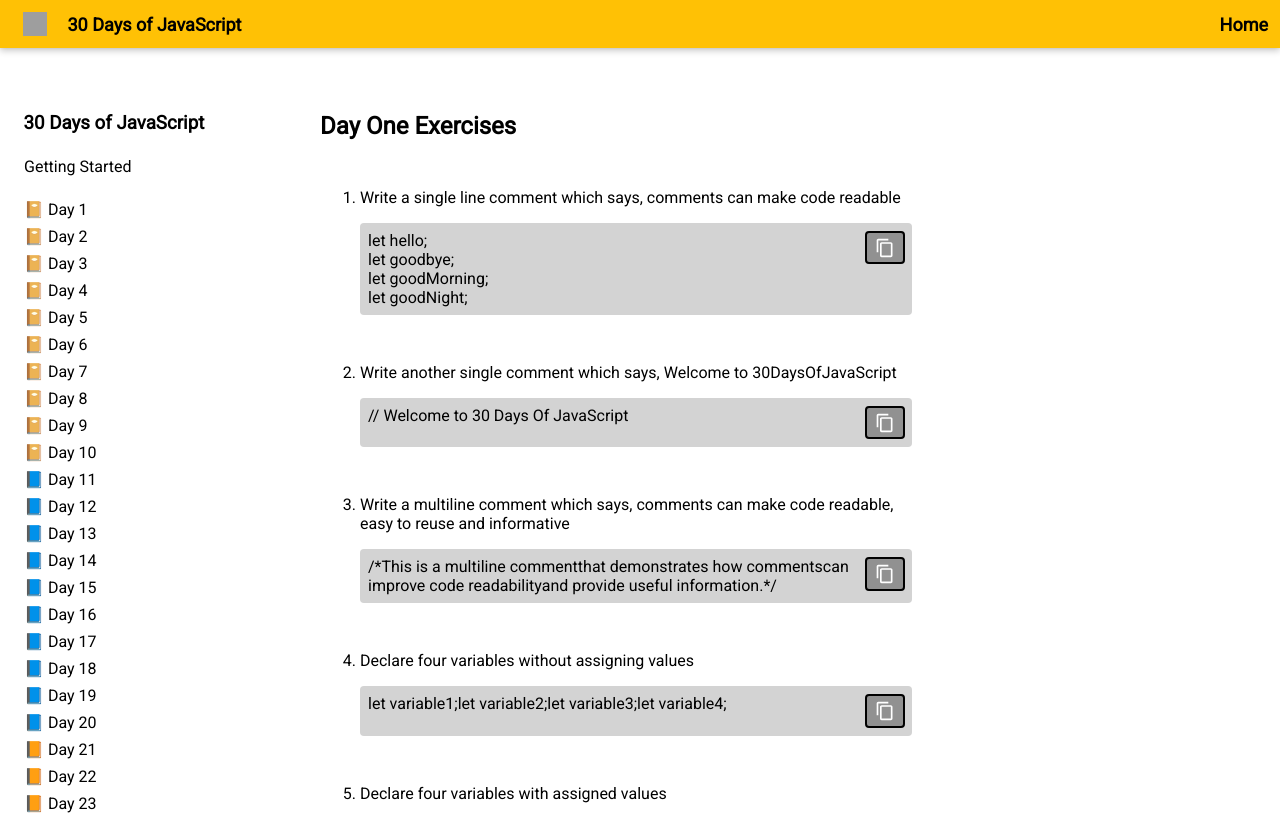
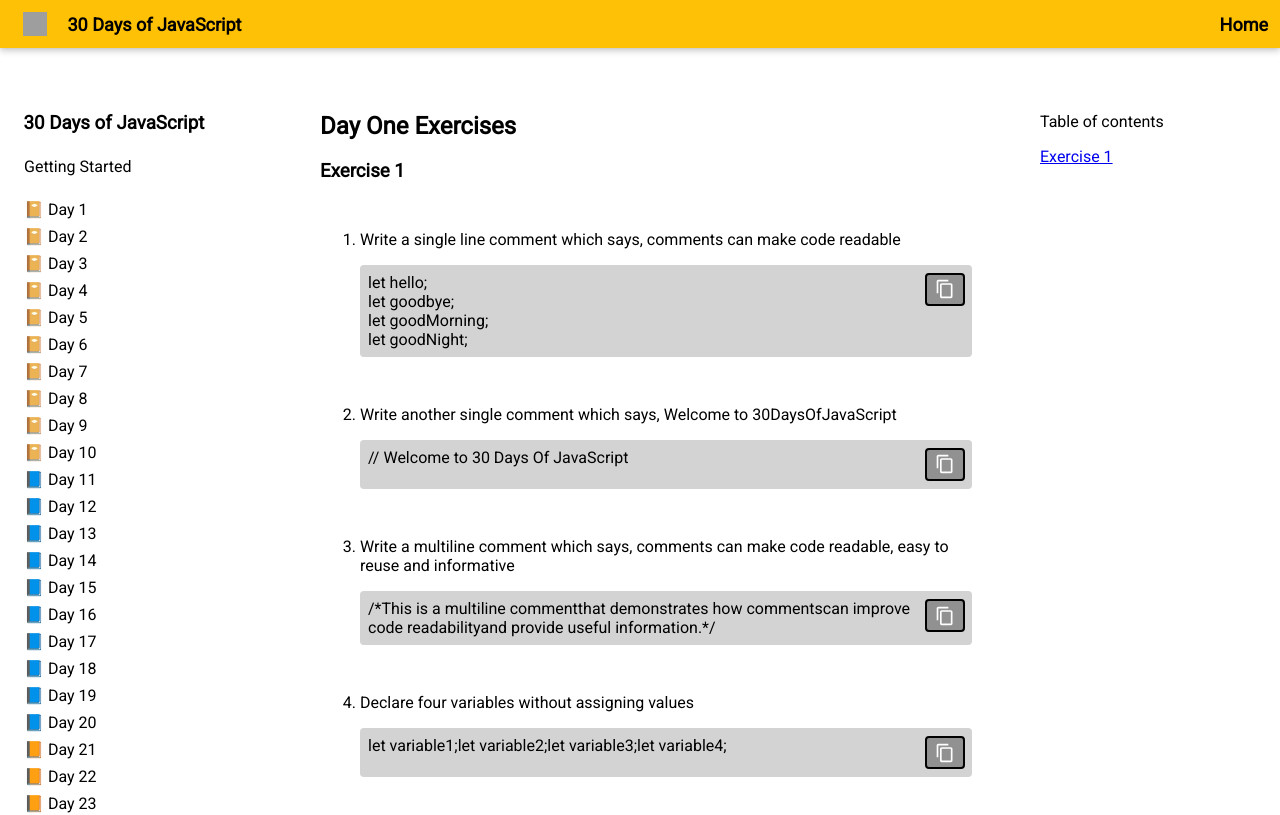
Before and after one commit to Andrew-Neely-82/thirty-days-of-js, a React (Create React App) app: page /day1 in a window 1280 px wide. Shown: the top 815 px of the page. Built offline with nearby package versions, Linux system fonts and the light colour scheme; grey boxes are pictures that could not be loaded.

Commit message:
save point / added page internal nav components

```diff
--- a/src/App.js
+++ b/src/App.js
@@ -1,29 +1,27 @@
 import { BrowserRouter as Router, Switch, Route } from "react-router-dom";
+import { Home, DayOne, DayTwo, DayThree } from "./pages/export.js";
 import { Navbar, Footer, Sidebar } from "./components/index.js";
-import { Home, DayOne, DayTwo, DayThree } from "./pages/export.js";
 import React from "react";
 import "./App.scss";
 
-function App() {
+const App = () => {
   return (
-    <React.Fragment>
+    <Router>
       <Navbar />
       <div className="App">
         <Sidebar />
         <div className="App_content">
-          <Router>
-            <Switch>
-              <Route exact path={"/"} component={Home} />
-              <Route exact path={"/day1"} component={DayOne} />
-              <Route exact path={"/day2"} component={DayTwo} />
-              <Route exact path={"/day3"} component={DayThree} />
-            </Switch>
-          </Router>
+          <Switch>
+            <Route exact path="/" component={Home} />
+            <Route exact path="/day1" component={DayOne} />
+            <Route exact path="/day2" component={DayTwo} />
+            <Route exact path="/day3" component={DayThree} />
+          </Switch>
         </div>
         <Footer />
       </div>
-    </React.Fragment>
+    </Router>
   );
-}
+};
 
 export default App;
--- a/src/App.scss
+++ b/src/App.scss
@@ -3,6 +3,12 @@
 * {
   box-sizing: border-box;
   font-family: "Roboto", sans-serif;
+  scroll-behavior: smooth;
+}
+
+h2,
+h3 {
+  scroll-margin-top: 4rem;
 }
 
 .App {
@@ -14,16 +20,41 @@
     grid-template-columns: auto 1fr;
     margin-left: 20em;
     margin-top: 1.5rem;
+  }
 
   .Day {
+    display: grid;
+    grid-template-columns: 75% 2fr;
     margin: 1.25rem auto;
+
+    .glossary {
+      position: sticky;
+      top: 7rem;
+      align-self: flex-start;
+      width: calc(100% + 1rem);
+
+      span {
+        margin-bottom: 1rem;
+      }
+
+      ul {
+        list-style: none;
+        padding: 0;
+        margin: 0;
+
+        li {
+          margin-top: 1em;
+          margin-bottom: 0.5rem;
+        }
+      }
+    }
 
     ol {
       margin: 1.5rem auto;
 
       .ol-li {
         margin-top: 3rem;
-          width: 60%;
+        width: 90%;
         height: fit-content;
 
         ul {
@@ -108,4 +139,3 @@
     }
   }
 }
-}
--- /dev/null
+++ b/src/components/pageNav/PageWithOneExercise.jsx
@@ -0,0 +1,14 @@
+const PageWithOneExercise = () => {
+  return (
+    <div className="glossary">
+      <ul>
+        <span>Table of contents</span>
+        <li>
+          <a href="#exerciseOne">Exercise 1</a>
+        </li>
+      </ul>
+    </div>
+  );
+};
+
+export default PageWithOneExercise;
--- /dev/null
+++ b/src/components/pageNav/PageWithThreeExercises.jsx
@@ -0,0 +1,20 @@
+const PageWithThreeExercises = () => {
+  return (
+    <div className="glossary">
+      <ul>
+        <span>Table of contents</span>
+        <li>
+          <a href="#exerciseOne">Exercise 1</a>
+        </li>
+        <li>
+          <a href="#exerciseTwo">Exercise 2</a>
+        </li>
+        <li>
+          <a href="#exerciseThree">Exercise 3</a>
+        </li>
+      </ul>
+    </div>
+  );
+};
+
+export default PageWithThreeExercises;
--- /dev/null
+++ b/src/components/pageNav/index.js
@@ -0,0 +1,2 @@
+export { default as OneExercise } from "./PageWithOneExercise";
+export { default as ThreeExercises } from "./PageWithThreeExercises";
--- a/src/pages/dayOne/DayOne.jsx
+++ b/src/pages/dayOne/DayOne.jsx
@@ -1,13 +1,18 @@
+import PageWithOneExercise from "../../components/pageNav/PageWithOneExercise";
 import QaPairs from "../../components/qaPairs/QaPairs";
 import { qaPairs } from "./work";
 
 const DayOne = () => {
   return (
-    <div className="Day">
-      <h2>Day One Exercises</h2>
-      <ol>
-        <QaPairs code={qaPairs} />
-      </ol>
+    <div className="Day" id="exerciseOne">
+      <div className="Day_content">
+        <h2>Day One Exercises</h2>
+        <h3>Exercise 1</h3>
+        <ol>
+          <QaPairs code={qaPairs} />
+        </ol>
+      </div>
+      <PageWithOneExercise />
     </div>
   );
 };
--- a/src/pages/dayThree/DayThree.jsx
+++ b/src/pages/dayThree/DayThree.jsx
@@ -1,13 +1,27 @@
+import { ThreeExercises } from "../../components/pageNav/index";
 import QaPairs from "../../components/qaPairs/QaPairs";
 import { exerciseOne } from "./exerciseOne";
+import { exerciseTwo } from "./exerciseTwo";
 
 const DayThree = () => {
   return (
     <div className="Day">
-      <h2>Day Three Exercises</h2>
-      <ol>
-        <QaPairs code={exerciseOne} />
-      </ol>
+      <div className="Day_content">
+        <h2>Day Three Exercises</h2>
+        <h3 id="exerciseOne">Exercise 1</h3>
+        <ol>
+          <QaPairs code={exerciseOne} />
+        </ol>
+        <h3 id="exerciseTwo">Exercise 2</h3>
+        <ol>
+          <QaPairs code={exerciseTwo} />
+        </ol>
+        <h3 id="exerciseThree">Exercise 3</h3>
+        <ol>
+          <QaPairs code={exerciseOne} />
+        </ol>
+      </div>
+      <ThreeExercises />
     </div>
   );
 };
--- /dev/null
+++ b/src/pages/dayThree/exerciseThree.js
@@ -0,0 +1,6 @@
+export const exerciseThree = [
+  {
+    q: "",
+    a: "",
+  },
+];
--- /dev/null
+++ b/src/pages/dayThree/exerciseTwo.js
@@ -0,0 +1,151 @@
+// Exercises: Level 2
+
+// ? 1
+// Write a script that prompt the user to enter base and height of the triangle and calculate an area of a triangle (area = 0.5 x b x h).
+
+// Enter base: 20
+// Enter height: 10
+// The area of the triangle is 100
+
+// const base = parseFloat(prompt("Enter the base of the triangle:"));
+// const height = parseFloat(prompt("Enter the height of the triangle:"));
+// const area = 0.5 * base * height;
+
+// console.log("The area of the triangle is", area);
+
+// ? 2
+// Write a script that prompt the user to enter side a, side b, and side c of the triangle and and calculate the perimeter of triangle (perimeter = a + b + c)
+
+// Enter side a: 5
+// Enter side b: 4
+// Enter side c: 3
+// The perimeter of the triangle is 12
+
+// const sideA = parseFloat(prompt("Enter side a: "));
+// const sideB = parseFloat(prompt("Enter side b: "));
+// const sideC = parseFloat(prompt("Enter side c: "));
+// const perimeter = sideA + sideB + sideC;
+// console.log(perimeter);
+
+// ? 3
+// Get length and width using prompt and calculate an area of rectangle (area = length x width and the perimeter of rectangle (perimeter = 2 x (length + width))
+
+// const length = parseFloat(prompt("What is the length of the rectangle?"));
+// const width = parseFloat(prompt("What is the width of the rectangle?"));
+// const area = 2 * (length * width);
+// console.log("The area of the rectangle is", area);
+
+// ? 2
+// Get radius using prompt and calculate the area of a circle (area = pi x r x r) and circumference of a circle(c = 2 x pi x r) where pi = 3.14.
+
+// const pi = 3.14;
+// const radius = parseFloat('Enter the radius of the circle');
+// const area = pi * radius * radius;
+// const circumference = 2 * pi * radius;
+// console.log("The area of the circle is", area, "and the circumference of the circle is", circumference);
+
+// ? 3
+// Calculate the slope, x-intercept and y-intercept of y = 2x -2
+
+// ? 4
+// Slope is m = (y2-y1)/(x2-x1). Find the slope between point (2, 2) and point(6,10)
+
+// ? 5
+// Compare the slope of above two questions.
+
+// ? 6
+// Calculate the value of y (y = x2 + 6x + 9). Try to use different x values and figure out at what x value y is 0.
+
+// ? 7
+// Writ a script that prompt a user to enter hours and rate per hour. Calculate pay of the person?
+
+// Enter hours: 40
+// Enter rate per hour: 28
+// Your weekly earning is 1120
+
+// ? 8
+// If the length of your name is greater than 7 say, your name is long else say your name is short.
+
+// ? 9
+// Compare your first name length and your family name length and you should get this output.
+
+// let firstName = 'Asabeneh'
+// let lastName = 'Yetayeh'
+
+// Your first name, Asabeneh is longer than your family name, Yetayeh
+// ? 10
+// Declare two variables myAge and yourAge and assign them initial values and myAge and yourAge.
+
+// let myAge = 250
+// let yourAge = 25
+
+// I am 225 years older than you.
+// Using prompt get the year the user was born and if the user is 18 or above allow the user to drive if not tell the user to wait a certain amount of years.
+
+// Enter birth year: 1995
+// You are 25. You are old enough to drive
+
+// Enter birth year: 2005
+// You are 15. You will be allowed to drive after 3 years.
+// Write a script that prompt the user to enter number of years. Calculate the number of seconds a person can live. Assume some one lives just hundred years
+
+// Enter number of years you live: 100
+// You lived 3153600000 seconds.
+// Create a human readable time format using the Date time object
+// YYYY-MM-DD HH:mm
+// DD-MM-YYYY HH:mm
+// DD/MM/YYYY HH:mm
+
+export const exerciseTwo = [
+  {
+    q: `Write a script that prompt the user to enter base and height of the triangle and calculate an area of a triangle (area = 0.5 x b x h).
+<br/>
+<br/>
+Enter base: 20
+<br/>
+Enter height: 10
+<br/>
+The area of the triangle is 100
+<br/>
+<br/>
+Write a script that prompt the user to enter side a, side b, and side c of the triangle and and calculate the perimeter of triangle
+<br/>(perimeter = a + b + c)`,
+    a: `const base = parseFloat(prompt("Enter the base of the triangle:"));
+const height = parseFloat(prompt("Enter the height of the triangle:"));
+const area = 0.5 * base * height;
+
+console.log("The area of the triangle is", area);`,
+  },
+  {
+    q: `Write a script that prompt the user to enter side a, side b, and side c of the triangle and and calculate the perimeter of triangle (perimeter = a + b + c)
+<br/>
+<br/>
+Enter side a: 5
+<br/>
+Enter side b: 4
+<br/>
+Enter side c: 3
+<br/>
+The perimeter of the triangle is 12`,
+    a: `const sideA = parseFloat(prompt("Enter side a: "));
+const sideB = parseFloat(prompt("Enter side b: "));
+const sideC = parseFloat(prompt("Enter side c: "));
+const perimeter = sideA + sideB + sideC;
+console.log(perimeter);`,
+  },
+  {
+    q: `Get length and width using prompt and calculate an area of rectangle (area = length x width and the perimeter of rectangle (perimeter = 2 x (length + width))`,
+    a: `const length = parseFloat(prompt("What is the length of the rectangle?"));
+const width = parseFloat(prompt("What is the width of the rectangle?"));
+const area = 2 * (length * width);
+console.log("The area of the rectangle is", area);`,
+  },
+  {
+    q: `Get radius using prompt and calculate the area of a circle (area = pi x r x r) and circumference of a circle(c = 2 x pi x r) where pi = 3.14.`,
+    a: `const pi = 3.14;
+const radius = parseFloat('Enter the radius of the circle');
+const area = pi * radius * radius;
+const circumference = 2 * pi * radius;
+console.log("The area of the circle is", area, "and the circumference of the circle is", circumference);`,
+  },
+];
--- a/src/pages/dayTwo/DayTwo.jsx
+++ b/src/pages/dayTwo/DayTwo.jsx
@@ -1,3 +1,4 @@
+import { ThreeExercises } from "../../components/pageNav/index.js";
 import QaPairs from "../../components/qaPairs/QaPairs.jsx";
 import { exerciseOne } from "./exerciseOne.js";
 import { exerciseTwo } from "./exerciseTwo.js";
@@ -6,19 +7,22 @@
 const DayTwo = () => {
   return (
     <div className="Day">
+      <div className="Day_content">
         <h2>Day Two Exercises</h2>
-      <h3>Exercise 1</h3>
+        <h3 id="exerciseOne">Exercise 1</h3>
         <ol>
           <QaPairs code={exerciseOne} />
         </ol>
-      <h3>Exercise 2</h3>
+        <h3 id="exerciseTwo">Exercise 2</h3>
         <ol>
           <QaPairs code={exerciseTwo} />
         </ol>
-      <h3>Exercise 3</h3>
+        <h3 id="exerciseThree">Exercise 3</h3>
         <ol>
           <QaPairs code={exerciseThree} />
         </ol>
+      </div>
+      <ThreeExercises />
     </div>
   );
 };
```
Also changed, not shown: src/index.js (+6 -5 lines). Lines whose indentation alone changed are shown as unchanged.
